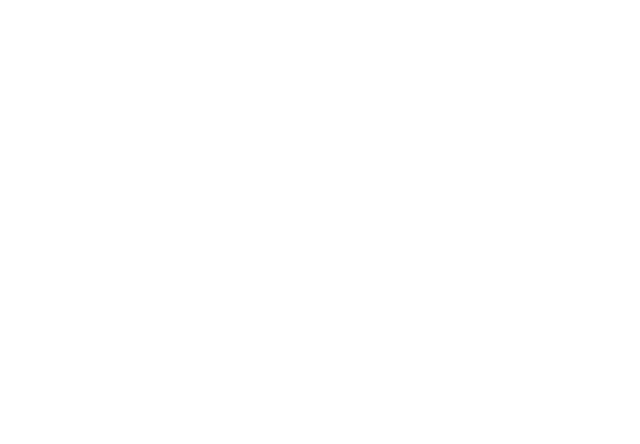
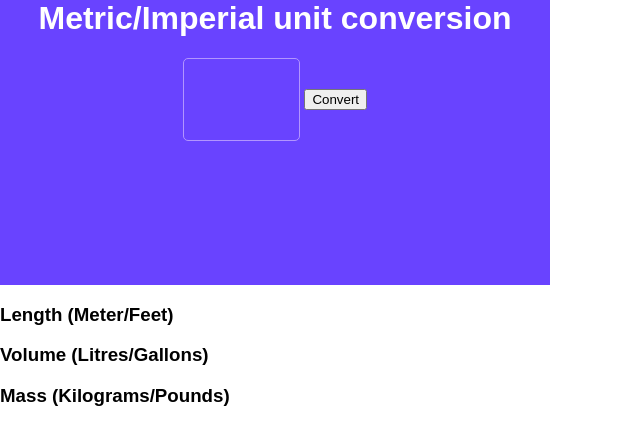
Before and after one commit to rishinagendramarre360/unit-convertor, a plain HTML site: page index.html in a window 1280 px wide. Shown: the whole page, without its empty margins (0-640 px from the left). Drawn offline with Linux system fonts and the light colour scheme.

Commit message:
html code written

```diff
--- a/index.html
+++ b/index.html
@@ -3,5 +3,29 @@
         <link rel="stylesheet" href="styles.css">
     </head>
     <body>
+        <header>
+            <h1>Metric/Imperial unit conversion</h1>
+            <input id="num" type="number">
+            <button>Convert</button>
+        </header>
+
+        <div class="container">
+
+            <section class="sec">
+                  <h3>Length (Meter/Feet)</h3>
+                  <p></p>
+            </section>
+
+            <section class="sec">
+                <h3>Volume (Litres/Gallons)</h3>
+                <p></p>
+            </section>
+
+            <section class="sec">
+                <h3>Mass (Kilograms/Pounds)</h3>
+                <p></p>
+            </section>
+
+        </div>
     </body>
 </html>
--- a/styles.css
+++ b/styles.css
@@ -0,0 +1,26 @@
+body {
+    margin: 0;
+    font-family: Arial, Helvetica, sans-serif;
+}
+
+header {
+    background: #6943FF;
+    color: FFFFFF;
+    height: 285px;
+    width: 550px;
+    text-align: center;
+}
+
+#num {
+    border: 1px solid #B295FF;
+    border-radius: 5px;
+    background: #6943FF;
+    height: 83px;
+    width: 117px;
+}
+
+input::-webkit-outer-spin-button,
+input::-webkit-inner-spin-button {
+    -webkit-appearance: none;
+    margin: 0;
+}
```
